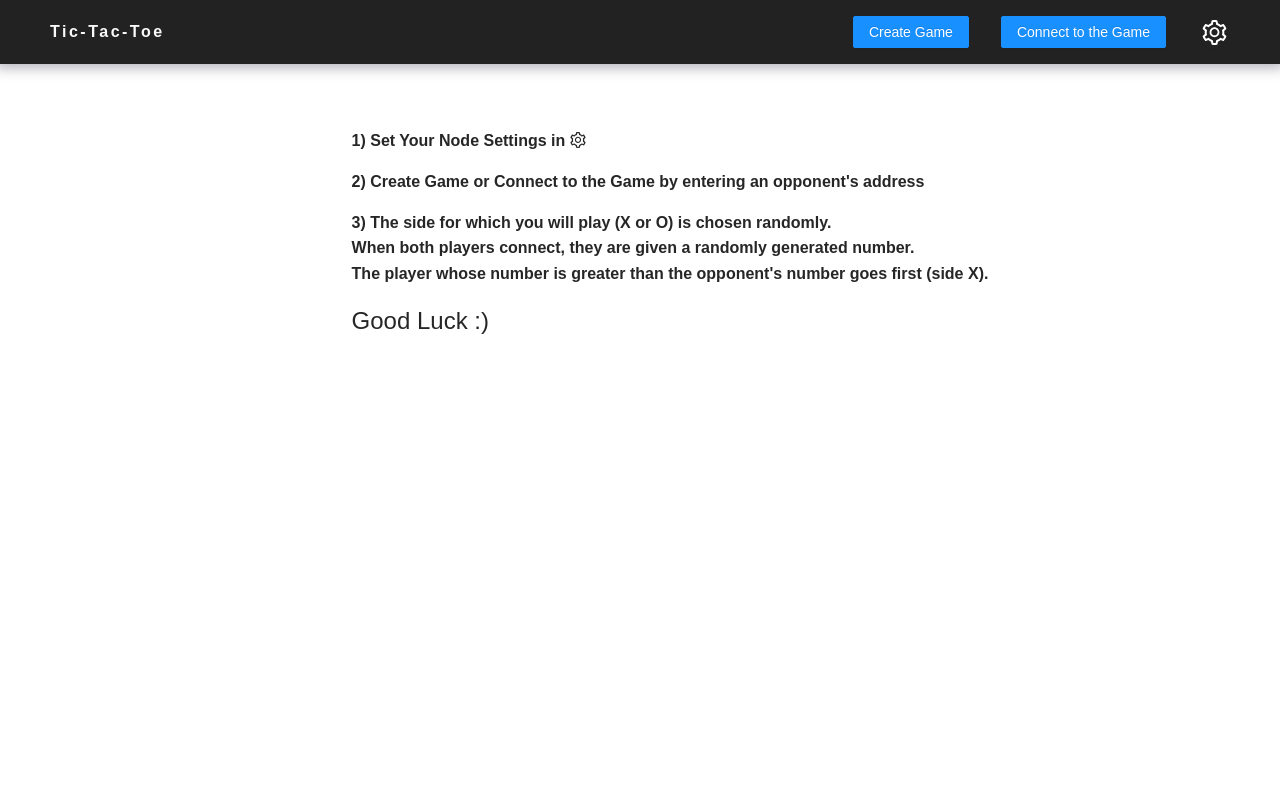
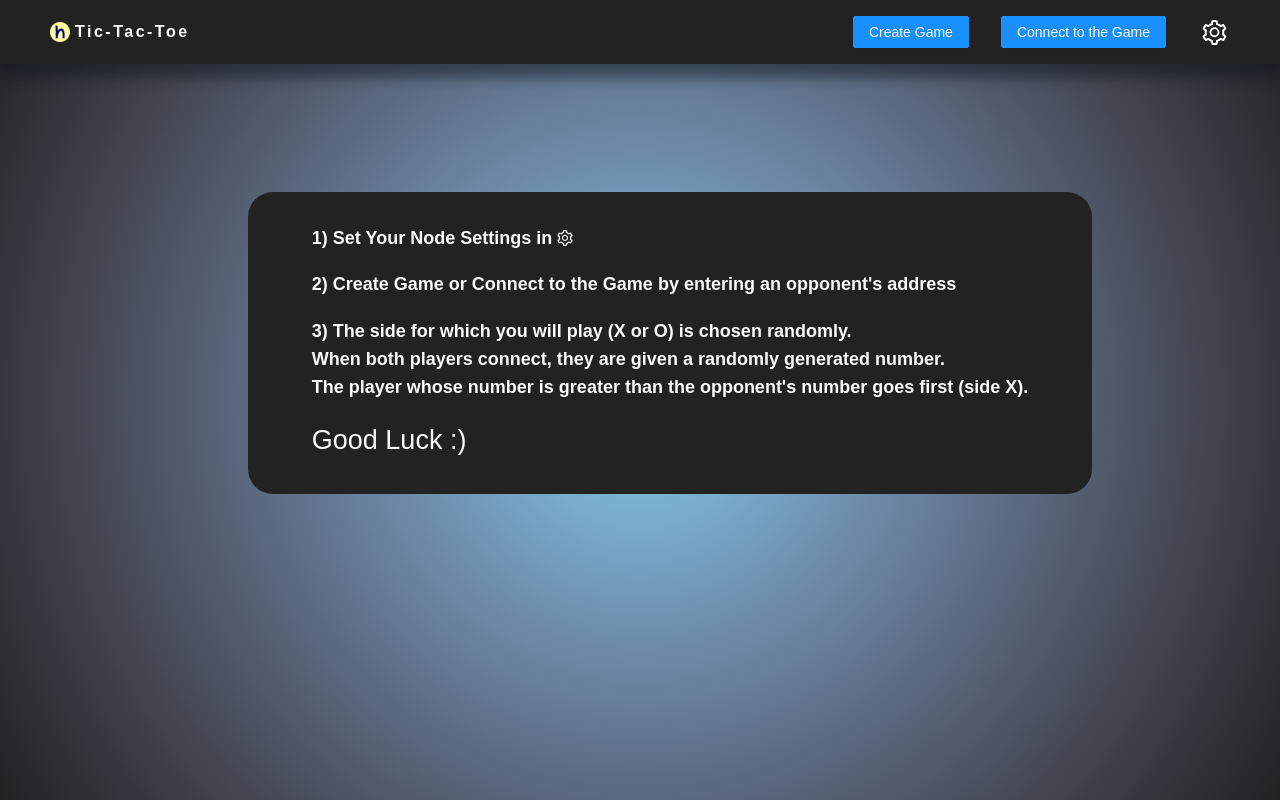
Before and after one commit to h1xten/tic-tac-toe-hopr, a React (Create React App) app: page / in a window 1280 px wide. Shown: the top 800 px of the page. Built offline with nearby package versions, Linux system fonts and the light colour scheme.

Commit message:
fix v0.1.0

```diff
--- a/src/components/game/board/Board.jsx
+++ b/src/components/game/board/Board.jsx
@@ -1,4 +1,4 @@
-import { Button } from 'antd'
+import { message } from 'antd'
 import React, {useState, useEffect} from 'react'
 import { useDispatch, useSelector } from 'react-redux'
 import { gameTurn } from '../../../store/gameSlice/gameSlice'
@@ -8,11 +8,10 @@ import Square from '../square/Square'
 
 const Board = ({gameMove, nodeApi, recipient}) => {
     const dispatch = useDispatch()
+
     const whichTurn = useSelector(state => state?.game?.turn)
     const side = useSelector(state => state?.game?.side)
-
     const [board, setBoard] = useState(Array(9).fill(''))
-    // const [turn, setTurn] = useState('X')
     const winner = calculateWinner(board)
 
     const [sendMessage] = useSendMessageMutation()
@@ -35,19 +34,31 @@ const Board = ({gameMove, nodeApi, recipient}) => {
         setBoard(newBoard)
     }
 
-    const handleRestart = () => {
-        setBoard(Array(9).fill(''))
+    const winnerMessage = (winner) => {
+        message.success({
+            content: `Player ${winner} Won!`,
+            duration: '2',
+            className: 'winner__message',
+            style: {
+                marginTop: '20vh',
+            }
+        })
     }
+
+    // const handleRestart = () => {
+    //     setBoard(Array(9).fill(''))
+    // }
 
   return (
     <div className='field'>
-        {winner && <h1>Winner is {winner}</h1>}
+        {/* {winner && winnerMessage(winner)} */}
         <div className='board'>
             {board.map((value, index) => (
                 <Square key={index} index={index} value={value} handleClick={handleClick} />
             ))}
         </div>
-        <Button type='primary' onClick={handleRestart}>Restart</Button>
+        {winner && <p>Winner is {winner}</p>}
+        {/* <Button type='primary' onClick={handleRestart}>Restart</Button> */}
     </div>
   )
 }
--- /dev/null
+++ b/src/components/game/gameInfo/GameInfo.jsx
@@ -0,0 +1,16 @@
+import React from 'react'
+import { useSelector } from 'react-redux'
+
+const GameInfo = () => {
+    const side = useSelector(state => state?.game?.side)
+    const turn = useSelector(state => state?.game?.turn)
+  return (
+    <div className='game__info'>
+        <h2>Game Info</h2>
+        <h3>Player Turn: {turn === 'you' ? 'You' : turn === 'turn' ? 'You' : 'Opponent'}</h3>
+        <h3>Your Side: {side}</h3>
+    </div>
+  )
+}
+
+export default GameInfo
--- a/src/components/gameLogic/GameLogic.css
+++ b/src/components/gameLogic/GameLogic.css
@@ -1,22 +1,56 @@
+.hello__player{
+    margin-top: 2rem;
+    padding: 2rem 4rem;
+    background-color: var(--second-bg);
+    font-size: 18px;
+    border-radius: 25px;
+}
+.hello__player>h2{
+    margin: 0;
+}
 .game {
-    padding-top: 4rem;
+    padding-top: 6rem;
+    padding-bottom: 4rem;
     display: flex;
     justify-content: center;
     align-items: center;
+    flex-wrap: wrap;
     width: 100%;
 }
+.game__info{
+    color: var(--primary-color);
+    letter-spacing: 2px;
+    width: 30%;
+    height: 21.6rem;
+}
+.game__info>h2{
+    color: inherit;
+    font-size: 28px;
+}
+.game__info>h3{
+    color: inherit;
+    font-size: 20px;
+}
 .field{
+    margin: 0 auto;
     text-align: center;
+    justify-content: center;
 }
 .board{
     display: grid;
     grid-template-columns: repeat(3, 1fr);
     justify-content: center;
     align-items: center;
-    max-width: 18rem;
 
 }
 .square{
-    height: 6rem;
-    width: 6rem;
+    cursor: pointer;
+    border: 0;
+    border-radius: 15px;
+    font-size: 2rem;
+    background-color: var(--second-bg);
+    color: var(--hover-color);
+    margin: 0.1rem;
+    height: 7rem;
+    width: 7rem;
 }
--- a/src/components/gameLogic/GameLogic.jsx
+++ b/src/components/gameLogic/GameLogic.jsx
@@ -5,6 +5,7 @@ import { setOpponentNumber } from '../../store/peerSlice/peerSlice'
 import Board from '../game/board/Board'
 import {SettingOutlined} from '@ant-design/icons'
 import './GameLogic.css'
+import GameInfo from '../game/gameInfo/GameInfo'
 
 const GameLogic = ({ nodeApi, messages}) => {
     const dispatch = useDispatch()
@@ -38,14 +39,16 @@ const GameLogic = ({ nodeApi, messages}) => {
     }
 
     return(
-        <>
+        <div className='main'>
         { gamestatus === 'playing' ?
             <div className='game wrapper'>
+                <GameInfo />
                 <Board gameMove={gameMove} nodeApi={nodeApi} recipient={recipient} />
+                <div className='game__info'></div>
             </div>
             :
             <div className='game wrapper'>
-                <div>
+                <div className='hello__player'>
                     <p>1) Set Your Node Settings in <SettingOutlined style={{fontSize: '16px'}}/> </p>
                     <p>2) Create Game or Connect to the Game by entering an opponent's address </p>
                     <p>3) The side for which you will play (X or O) is chosen randomly.<br/>
@@ -56,7 +59,7 @@ const GameLogic = ({ nodeApi, messages}) => {
                 </div>
             </div>
         }
-        </>
+        </div>
     )
 }
 
--- a/src/components/header/Header.css
+++ b/src/components/header/Header.css
@@ -21,6 +21,14 @@
     justify-content: center;
     align-items: center;
 }
+.navbar__logo{
+    display: flex;
+    align-items: center;
+}
+.hopr_icon{
+    margin-right: 5px;
+    width: 20px;
+}
 .navbar__settings>button:not(:last-child){
     margin-right: 2rem !important;
 }
--- a/src/components/header/Header.jsx
+++ b/src/components/header/Header.jsx
@@ -2,6 +2,7 @@ import React from 'react'
 import { Button, Input, Modal } from 'antd'
 import {SettingOutlined} from '@ant-design/icons'
 import './Header.css'
+import HoprIcon from '../../assets/hopr_icon.png'
 import { setMyNumber, setMyStatus, setOpponent, setSecurityToken } from '../../store/peerSlice/peerSlice'
 import { useDispatch, useSelector } from 'react-redux'
 import { peerApi, useSendMessageMutation } from '../../store/peerSlice/peerApi'
@@ -58,7 +59,7 @@ const Header = ({
   return (
     <div className='navbar'>
         <div className='navbar__content wrapper'>
-            <div className='navbar__logo'>Tic-Tac-Toe</div>
+            <div className='navbar__logo'><img className='hopr_icon' src={HoprIcon} alt="logo" />Tic-Tac-Toe</div>
             <div className='navbar__settings'>
                 {/* Create Game */}
                 <Button
--- a/src/components/webSocket/WebSocketHandler.jsx
+++ b/src/components/webSocket/WebSocketHandler.jsx
@@ -36,6 +36,7 @@ export const WebSocketHandler = ({
 
   return (
     <>
+
     </>
     )
 }
--- a/src/components/webSocket/useWebSocket.js
+++ b/src/components/webSocket/useWebSocket.js
@@ -42,7 +42,7 @@ const useWebsocket = (settings) => {
     if (typeof window === 'undefined') return
 
     if (socketRef.current) {
-      console.info('WS Disconnecting..')
+      console.info('WS Disconnecting...')
       socketRef.current.close(1000, 'Shutting down')
     }
 
@@ -52,7 +52,7 @@ const useWebsocket = (settings) => {
       if (settings.securityToken) {
         wsUrl.search = `?apiToken=${settings.securityToken}`
       }
-      console.info('WS Connecting..')
+      console.info('WS Connecting...')
       socketRef.current = new WebSocket(wsUrl)
 
       socketRef.current.addEventListener('open', handleOpenEvent)
--- a/src/index.css
+++ b/src/index.css
@@ -16,12 +16,17 @@ li {
 }
 body {
     margin: 0 !important;
+    background-image: radial-gradient(circle, #81cbef, #739aba, #5e6d84, #434550, #222222);;
+    color: var(--primary-color) !important;
     font-family: 'Quicksand', sans-serif !important;
     font-style: normal !important;
     font-size: 16px !important;
     font-weight: 600 !important;
     height: 100% !important;
     line-height: 1;
+}
+h2{
+    color: inherit !important;
 }
 
 main {
@@ -49,8 +54,8 @@ footer{
     --second-bg: rgb(34, 34, 34);
     --primary-color: rgb(249, 249, 249);
     --primary-blue: rgb(32, 138, 188);
-    --hover-color: #36c0df;
-    --dark-shadow: 0px 0px 12px 4px rgba(0, 4, 38, 0.3);
+    --hover-color: rgb(54, 192, 223);
+    --dark-shadow: 0px 10px 12px 4px rgba(15, 22, 32, 0.5);
 }
 
 ::-webkit-scrollbar {
```
Also changed, not shown: src/assets/hopr_icon.png (added).
